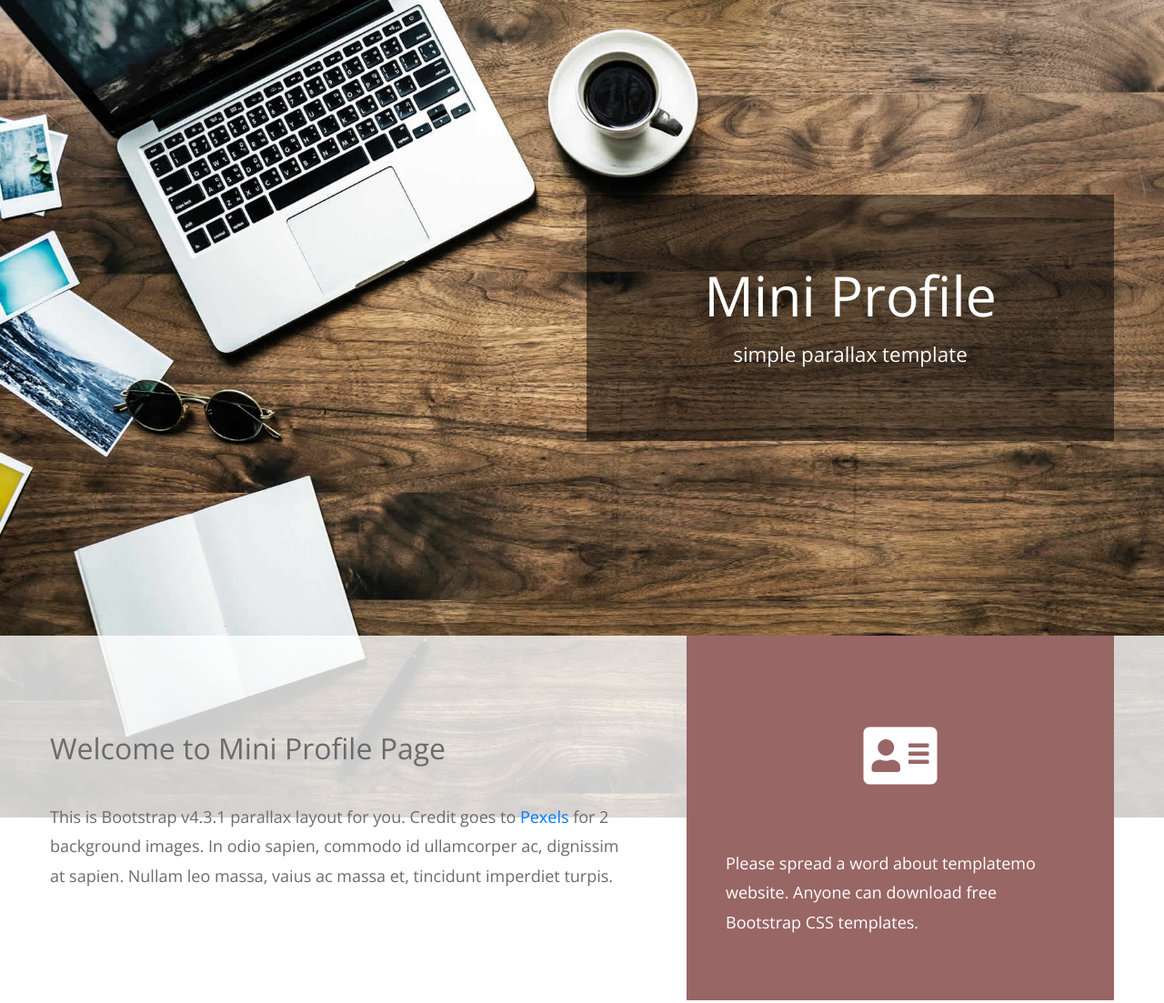
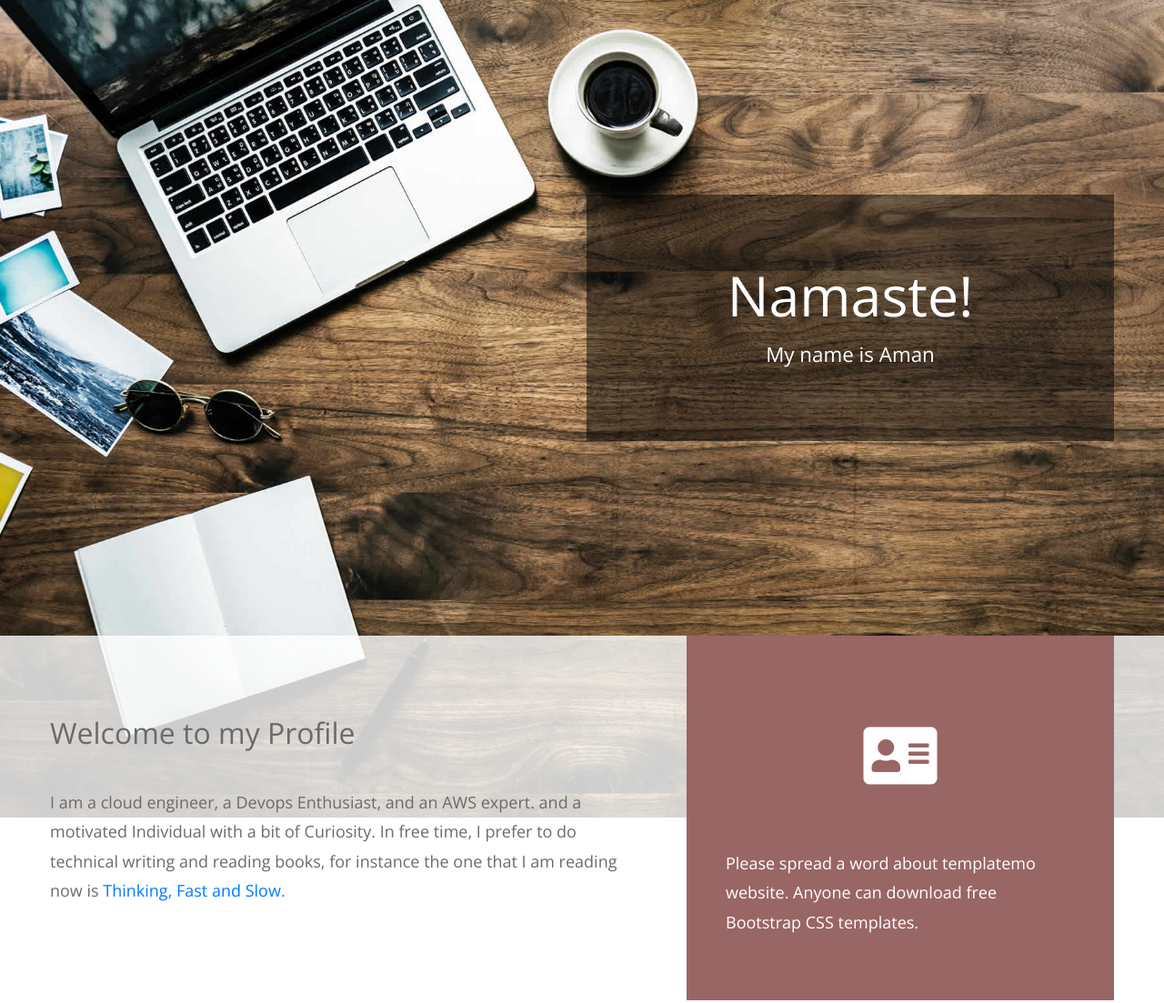
Before and after one commit to pseudocoderr/AmanMaurya, a plain HTML site: page index.html in a window 1280 px wide. Shown: the top 1103 px of the page at 91% size. Drawn offline with nearby package versions, Linux system fonts and the light colour scheme.

Commit message:
Update index.html

```diff
--- a/index.html
+++ b/index.html
@@ -8,7 +8,7 @@
     <link rel="stylesheet" href="css/all.min.css" />
     <link rel="stylesheet" href="css/bootstrap.min.css" />
     <link rel="stylesheet" href="css/templatemo-style.css" />
-    <title>Mini Profile - Free Bootstrap CSS Template</title>
+    <title>Aman Maurya</title>
 
 <!--
 Mini Profile Template
@@ -25,8 +25,8 @@ https://templatemo.com/tm-530-mini-profile
             <!-- Black transparent bg -->
             <div class="ml-auto mr-0 tm-bg-black-transparent text-white tm-brand-container-inner">
               <div class="tm-brand-container text-center">
-                <h1 class="tm-brand-name">Mini Profile</h1>
-                <p class="tm-brand-description mb-0">simple parallax template</p>
+                <h1 class="tm-brand-name">Namaste!</h1>
+                <p class="tm-brand-description mb-0">My name is Aman</p>
               </div>
             </div>
           </div>
@@ -40,12 +40,9 @@ https://templatemo.com/tm-530-mini-profile
             <!-- White transparent bg -->
             <div class="col-md-7 tm-welcome-left-col">
               <div class="tm-welcome-left">
-                <h2 class="tm-welcome-title">Welcome to Mini Profile Page</h2>
+                <h2 class="tm-welcome-title">Welcome to my Profile</h2>
                 <p class="pb-0">
-                  This is Bootstrap v4.3.1 parallax layout for you. Credit goes to <a rel="nofollow" href="https://www.pexels.com">Pexels</a> for 2 background images. In
-                  odio sapien, commodo id ullamcorper ac, dignissim at sapien.
-                  Nullam leo massa, vaius ac massa et, tincidunt imperdiet
-                turpis. </p>
+                  I am a cloud engineer, a Devops Enthusiast, and an AWS expert. and a motivated Individual with a bit of Curiosity. In free time, I prefer to do technical writing and reading books, for instance the one that I am reading now is <a href="https://en.wikipedia.org/wiki/Thinking,_Fast_and_Slow">Thinking, Fast and Slow</a>. </p>
               </div>
             </div>
             <!-- Brown bg -->
```
